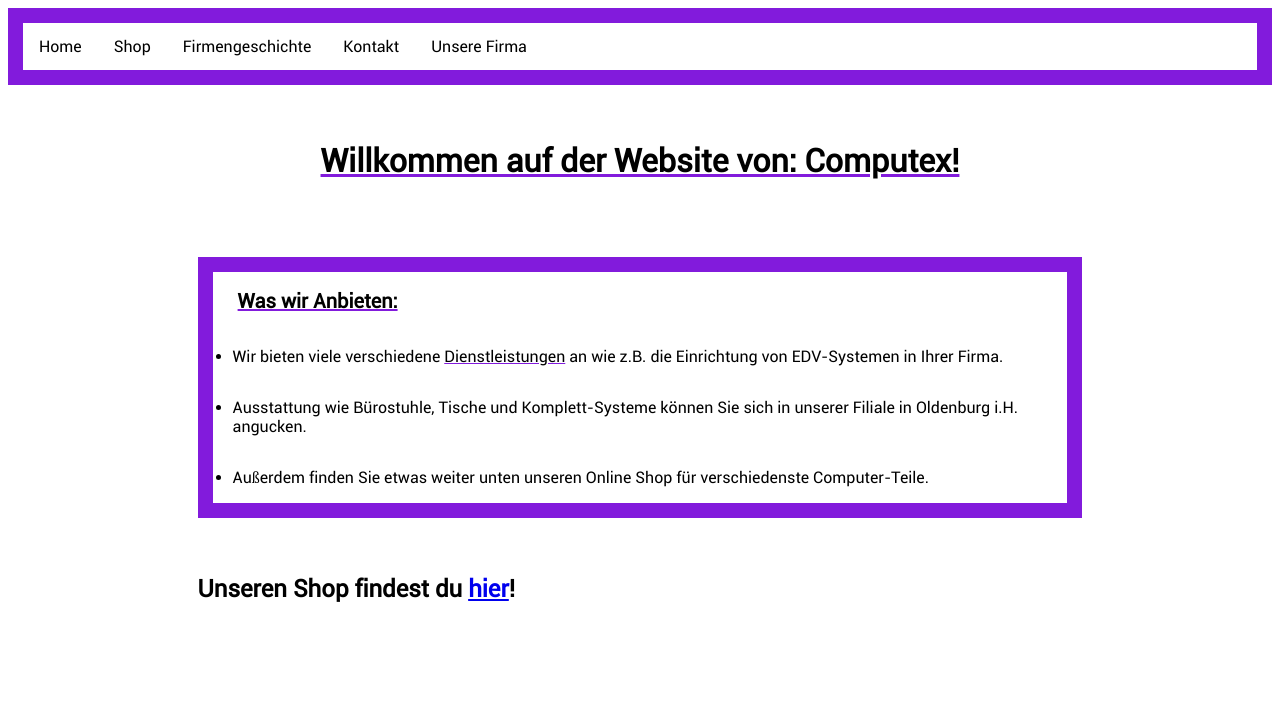
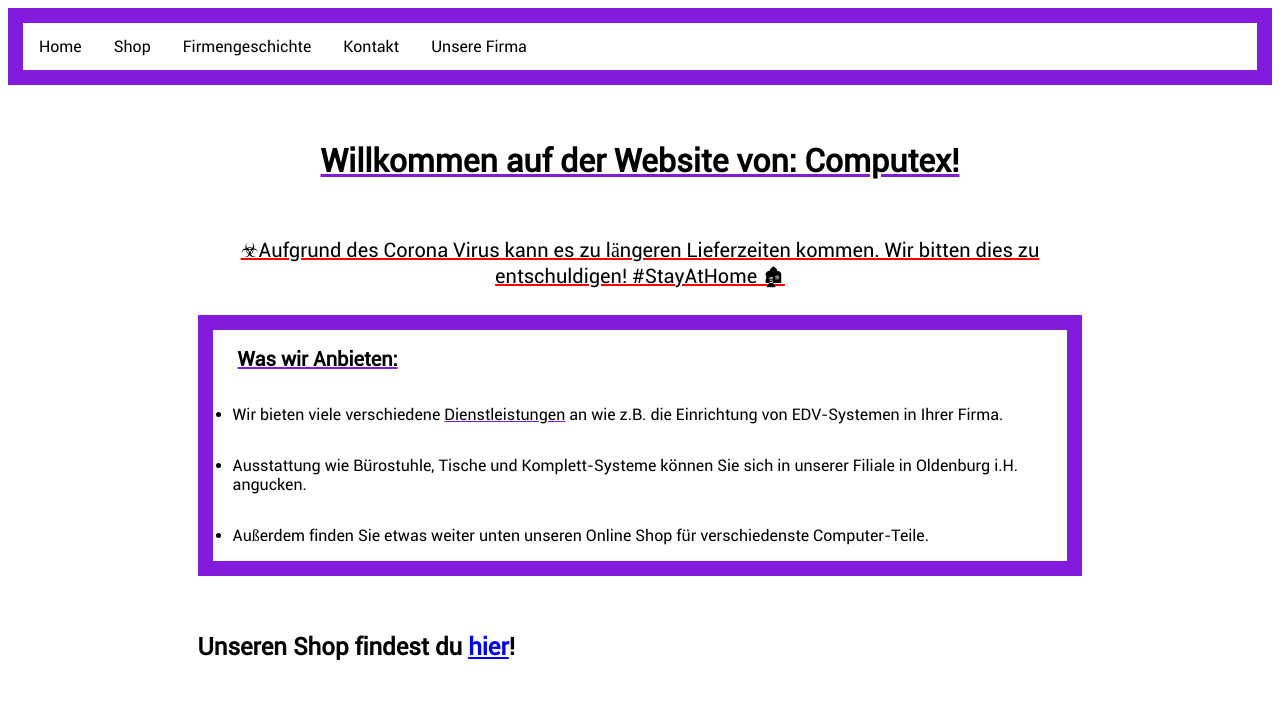
Before and after one commit to Nickwasused/Computex, a PHP site: page / in a window 1280 px wide. Shown: the top 720 px of the page. Run offline with PHP 8.4, Linux system fonts and the light colour scheme; some libraries are stand-ins or nearby versions.

Commit message:
--added coronavirus alert

```diff
--- a/basic.css
+++ b/basic.css
@@ -27,6 +27,12 @@ html {
 	font-size        : 16px;
 	text-justify     : justify;
 	background-color : #fff;
+}
+
+.alert {
+	text-decoration       : underline;
+	text-decoration-color : red !important;
+	font-size             : 20px;
 }
 
 .ligthtwitter {
@@ -477,6 +483,9 @@ a#embed {
 		color : var(--secondarydark-color);	}
 	p {
 		color : var(--secondarydark-color);	}
+	.alert {
+		color : white;
+	}
 	a {
 		color : var(--main-color);
 	}
--- a/index.html
+++ b/index.html
@@ -51,6 +51,7 @@
 				<center><h1>Willkommen auf der Website von&#58; Computex&#33;</h1></center>
 				<br>
 				<br>
+				<center><div class="alert">&#x2623;Aufgrund des Corona Virus kann es zu längeren Lieferzeiten kommen. Wir bitten dies zu entschuldigen! #StayAtHome &#x1f3da;</div></center>
 				<br>
 				<ul id="normal">
 					<h2 id="underlined">Was wir Anbieten&#58;</h2>
--- a/shop.html
+++ b/shop.html
@@ -49,6 +49,8 @@
 		<div class="B"></div>
 		<div class="C">
 			<center><h1>Shop</h1></center>
+			<center><div class="alert">&#x2623;Aufgrund des Corona Virus kann es zu längeren Lieferzeiten kommen. Wir bitten dies zu entschuldigen! #StayAtHome &#x1f3da;</div></center>
+			<br>
 			<center><div class="hideprint"><script async src="https://cse.google.com/cse.js?cx=007807546472067433593:jajpz4jkkex"></script><div class="gcse-searchbox"></div></div></center>
 			<center><div class="hideprint"><div class="gcse-searchresults"></div></div></center>
 				<div id="gallery">
```
